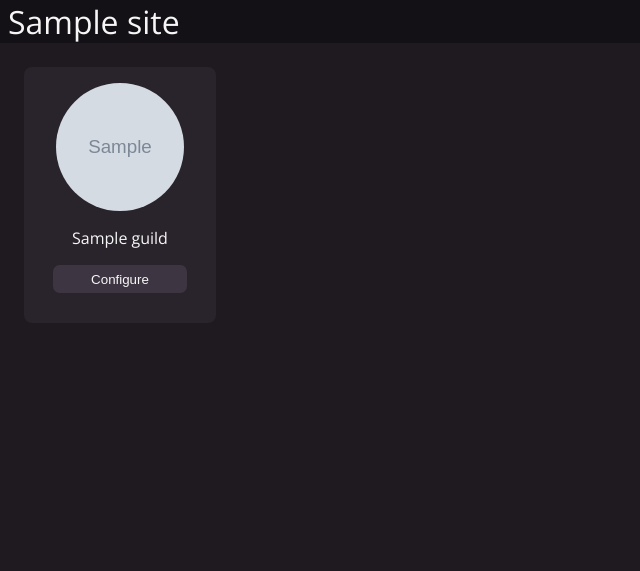
After one commit to vcokltfre/dashboard, a Python web app: template src/web/templates/guilds.html in a window 1280 px wide. The commit adds this page. Shown: the top 571 px of the page, without its empty margins (0-640 px from the left). Run offline with Jinja, Linux system fonts and the light colour scheme; the template is opened without the code that fills it: most values are stand-ins (such as "Sample title", 1, 10 or a date in 2020); grey boxes marked "Sample" are stand-in pictures.

Commit message:
feat: add guilds page

```diff
--- a/src/web/res/style.scss
+++ b/src/web/res/style.scss
@@ -60,6 +60,48 @@ main {
       margin-left: 2em;
     }
   }
+
+  .guilds {
+    margin: 1em;
+    display: flex;
+    flex-wrap: wrap;
+
+    .guild {
+      background-color: $color-bg-light;
+      width: 12em;
+      min-height: 16em;
+      border-radius: 0.5em;
+      margin: 0.5em;
+      display: flex;
+      flex-direction: column;
+      align-items: center;
+      word-wrap: break-word;
+
+      p {
+        max-width: 10em;
+      }
+
+      img {
+        width: 8em;
+        height: 8em;
+        margin-top: 1em;
+        border-radius: 50%;
+      }
+
+      button {
+        border-radius: 0.5em;
+        padding: 0.5em;
+        width: 10em;
+        border-style: none;
+        background-color: lighten($color-bg-light, 8%);
+        color: #f6f6f6;
+      }
+
+      button:hover {
+        background-color: lighten($color-bg-light, 4%);
+      }
+    }
+  }
 }
 
 footer {
--- a/src/web/static/css/style.css
+++ b/src/web/static/css/style.css
@@ -44,6 +44,42 @@ main .home-parallel .buttons {
   flex-direction: column;
   margin-left: 2em;
 }
+main .guilds {
+  margin: 1em;
+  display: flex;
+  flex-wrap: wrap;
+}
+main .guilds .guild {
+  background-color: #29232b;
+  width: 12em;
+  min-height: 16em;
+  border-radius: 0.5em;
+  margin: 0.5em;
+  display: flex;
+  flex-direction: column;
+  align-items: center;
+  word-wrap: break-word;
+}
+main .guilds .guild p {
+  max-width: 10em;
+}
+main .guilds .guild img {
+  width: 8em;
+  height: 8em;
+  margin-top: 1em;
+  border-radius: 50%;
+}
+main .guilds .guild button {
+  border-radius: 0.5em;
+  padding: 0.5em;
+  width: 10em;
+  border-style: none;
+  background-color: #3e3542;
+  color: #f6f6f6;
+}
+main .guilds .guild button:hover {
+  background-color: #332c37;
+}
 
 footer {
   background-color: #131115;
--- /dev/null
+++ b/src/web/templates/guilds.html
@@ -0,0 +1,13 @@
+{% extends "_base.html" %}
+{% block title %}Home{% endblock %}
+{% block content %}
+<div class="guilds">
+  {% for guild in guilds -%}
+  <div class="guild">
+    <img src="{{ guild.icon }}">
+    <p>{{ guild.name }}</p>
+    <button type="button" onclick="window.location.href='/guilds/{{ guild.id }}/config'">Configure</button>
+  </div>
+  {%- endfor %}
+</div>
+{% endblock %}
--- a/src/web/templates/index.html
+++ b/src/web/templates/index.html
@@ -7,7 +7,7 @@
       <img src="{{ site.icon }}">
     </div>
     <div class="buttons">
-      <button type="button" class="btn btn-large" onclick="window.location.href='/dash'">Dashboard</button>
+      <button type="button" class="btn btn-large" onclick="window.location.href='/guilds'">Dashboard</button>
       <button type="button" class="btn btn-large mt-1" onclick="window.location.href='{{ site.repo }}'">GitHub</button>
     </div>
   </div>
```
Also changed, not shown: src/api/objects/guild.py (added, +8 -0 lines), src/api/routers/frontend.py (+9 -0 lines), 1 other file.
